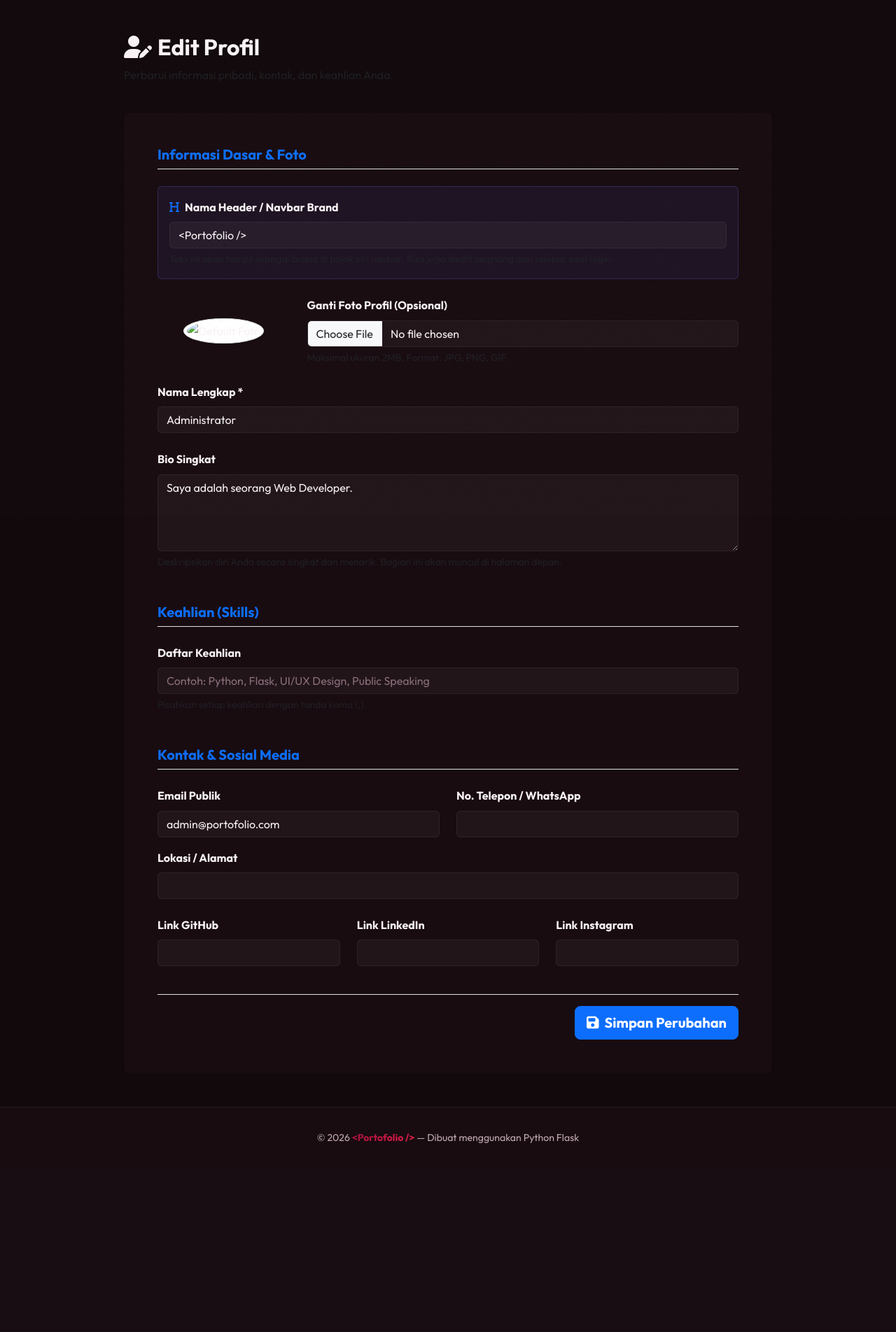
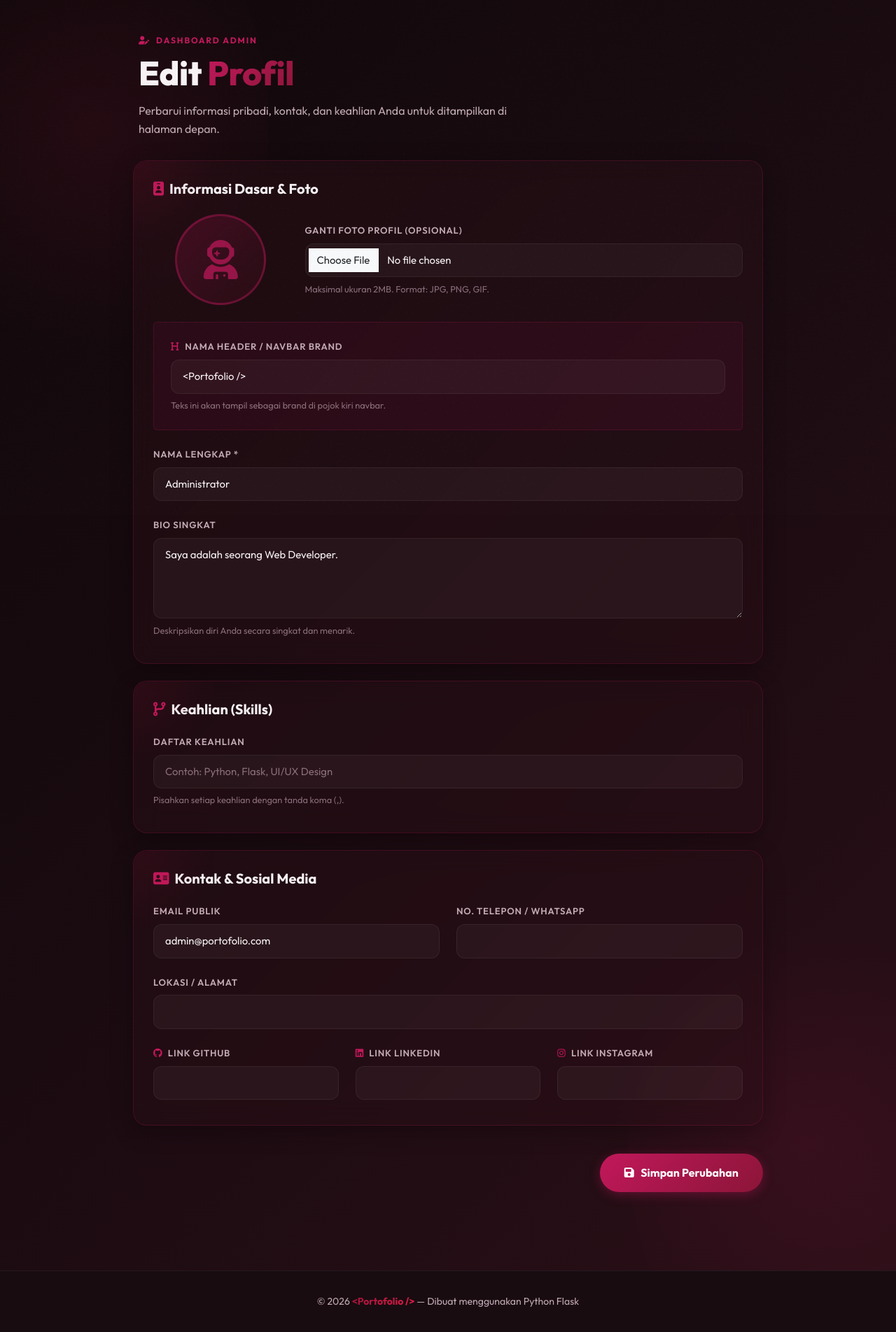
Before and after one commit to ihyamiftahurrohman/portofolio_ihya, a Flask app: page /dashboard/profile in a window 1280 px wide. Shown: the part 64-1968 px from the top of the page at 70% size. Before the commit the page ends 1698 px from the top, so only its background shows below. Run offline with Flask 3, Linux system fonts and the light colour scheme; a user stored in the database is signed in; some libraries are stand-ins or nearby versions.

Commit message:
sesuaikan halaman Edit Profil dengan tema Dark Burgundy Bento Grid

```diff
--- a/templates/dashboard/profile.html
+++ b/templates/dashboard/profile.html
@@ -3,117 +3,136 @@
 {% block title %}Edit Profil - Dashboard Admin{% endblock %}
 
 {% block content %}
-<div class="container py-5">
-    <div class="row justify-content-center">
-        <div class="col-lg-10">
-            <div class="d-flex justify-content-between align-items-center mb-4">
-                <div>
-                    <h2 class="fw-bold"><i class="fa-solid fa-user-pen me-2"></i>Edit Profil</h2>
-                    <p class="text-muted">Perbarui informasi pribadi, kontak, dan keahlian Anda.</p>
-                </div>
+<div class="bento-section" style="background: linear-gradient(135deg, #0f0709, #1a0b11, #2b0f17); min-height: calc(100vh - var(--navbar-h)); position: relative; overflow: hidden;">
+
+    <!-- Subtle glow effect background -->
+    <div style="position: absolute; top: -10%; left: -10%; width: 40%; height: 40%; background: radial-gradient(circle, rgba(139, 21, 56, 0.15) 0%, transparent 70%); border-radius: 50%; pointer-events: none;"></div>
+    <div style="position: absolute; bottom: -10%; right: -10%; width: 40%; height: 40%; background: radial-gradient(circle, rgba(194, 24, 91, 0.1) 0%, transparent 70%); border-radius: 50%; pointer-events: none;"></div>
+
+    <div class="bento-section-header reveal" style="max-width: 900px; margin-top: 1rem; position: relative; z-index: 1;">
+        <p class="page-label" style="color: #c2185b;"><i class="fa-solid fa-user-pen me-1"></i> Dashboard Admin</p>
+        <h1 class="page-title">Edit <span style="background: linear-gradient(135deg, #c2185b, #8b1538); -webkit-background-clip: text; -webkit-text-fill-color: transparent;">Profil</span></h1>
+        <p class="page-subtitle" style="color: #c2a9b3;">Perbarui informasi pribadi, kontak, dan keahlian Anda untuk ditampilkan di halaman depan.</p>
     </div>
 
     <!-- Pesan Sukses / Error -->
+    <div style="max-width: 900px; margin: 0 auto; position: relative; z-index: 1;">
         {% with messages = get_flashed_messages(with_categories=true) %}
             {% if messages %}
                 {% for category, message in messages %}
-                        <div class="alert alert-{{ category }} alert-dismissible fade show shadow-sm" role="alert">
+                    <div class="alert alert-{{ category }} alert-dismissible fade show mb-4 reveal" role="alert" style="border-radius: var(--radius-md); background: rgba(194, 24, 91, 0.15); border: 1px solid rgba(194, 24, 91, 0.3); color: #f8f2f4;">
                         {{ message }}
-                            <button type="button" class="btn-close" data-bs-dismiss="alert" aria-label="Close"></button>
+                        <button type="button" class="btn-close btn-close-white" data-bs-dismiss="alert" aria-label="Close"></button>
                     </div>
                 {% endfor %}
             {% endif %}
         {% endwith %}
+    </div>
 
-            <div class="card shadow-sm border-0">
-                <div class="card-body p-4 p-md-5">
-                    <!-- enctype="multipart/form-data" diperlukan karena ada fitur upload foto profil -->
+    <div style="max-width: 900px; margin: 0 auto; position: relative; z-index: 1;">
         <form action="{{ url_for('dashboard_profile') }}" method="POST" enctype="multipart/form-data">
 
+            <div class="bento-grid" style="grid-template-columns: 1fr; gap: 1.5rem;">
+
                 <!-- BAGIAN 1: Foto Profil & Informasi Dasar -->
-                        <h5 class="fw-bold text-primary mb-4 border-bottom pb-2">Informasi Dasar & Foto</h5>
-
-                        <!-- Field Site Name / Nama Header -->
-                        <div class="mb-4 p-3 rounded" style="background: rgba(99,102,241,0.08); border: 1px solid rgba(99,102,241,0.25);">
-                            <label for="site_name" class="form-label fw-bold"><i class="fa-solid fa-heading me-2 text-primary"></i>Nama Header / Navbar Brand</label>
-                            <input type="text" class="form-control bg-light" id="site_name" name="site_name" value="{{ user.site_name or '&lt;Portofolio /&gt;' }}" maxlength="60" placeholder="Contoh: &lt;MyPortfolio /&gt;">
-                            <div class="form-text">Teks ini akan tampil sebagai brand di pojok kiri navbar. Bisa juga diedit langsung dari navbar saat login.</div>
-                        </div>
+                <div class="bento-cell reveal reveal-1" style="background: rgba(43, 15, 23, 0.4); backdrop-filter: blur(16px); border: 1px solid rgba(194, 24, 91, 0.2); box-shadow: 0 8px 32px rgba(0,0,0,0.3); border-radius: 20px;">
+                    <h5 style="color: #f8f2f4; font-weight: 700; margin-bottom: 1.5rem; display: flex; align-items: center; gap: 0.5rem;">
+                        <i class="fa-solid fa-id-badge" style="color: #c2185b;"></i> Informasi Dasar & Foto
+                    </h5>
 
                     <div class="row mb-4 align-items-center">
                         <div class="col-md-3 text-center mb-3 mb-md-0">
                             {% if user.photo %}
-                                    <img src="{{ url_for('static', filename='uploads/' + user.photo) }}" class="rounded-circle img-thumbnail shadow-sm" alt="Foto Profil" style="width: 150px; height: 150px; object-fit: cover;">
+                                <img src="{{ url_for('static', filename='uploads/' + user.photo) }}" alt="Foto Profil" style="width: 130px; height: 130px; object-fit: cover; border-radius: 50%; border: 3px solid rgba(194, 24, 91, 0.4); box-shadow: 0 4px 15px rgba(0,0,0,0.5);">
                             {% else %}
-                                    <!-- Gambar default jika belum pernah upload foto -->
-                                    <img src="https://via.placeholder.com/150" class="rounded-circle img-thumbnail shadow-sm" alt="Default Foto">
+                                <div style="width: 130px; height: 130px; border-radius: 50%; background: linear-gradient(135deg, rgba(194, 24, 91, 0.2), rgba(139, 21, 56, 0.1)); display: flex; align-items: center; justify-content: center; border: 3px solid rgba(194, 24, 91, 0.4); margin: 0 auto;">
+                                    <i class="fa-solid fa-user-astronaut" style="font-size: 3.5rem; color: #c2185b; opacity: 0.7;"></i>
+                                </div>
                             {% endif %}
                         </div>
                         <div class="col-md-9">
-                                <label for="photo" class="form-label fw-bold">Ganti Foto Profil (Opsional)</label>
-                                <input class="form-control bg-light" type="file" id="photo" name="photo" accept="image/png, image/jpeg, image/jpg, image/gif">
-                                <div class="form-text">Maksimal ukuran 2MB. Format: JPG, PNG, GIF.</div>
+                            <label for="photo" class="form-label-custom">Ganti Foto Profil (Opsional)</label>
+                            <input class="form-control form-control-dark" type="file" id="photo" name="photo" accept="image/png, image/jpeg, image/jpg, image/gif">
+                            <div style="font-size: 0.8rem; color: #8a6d79; margin-top: 0.4rem;">Maksimal ukuran 2MB. Format: JPG, PNG, GIF.</div>
+                        </div>
+                    </div>
+
+                    <div class="mb-4 p-4 rounded" style="background: rgba(194, 24, 91, 0.08); border: 1px solid rgba(194, 24, 91, 0.2); border-radius: 16px;">
+                        <label for="site_name" class="form-label-custom"><i class="fa-solid fa-heading me-2" style="color: #c2185b;"></i>Nama Header / Navbar Brand</label>
+                        <input type="text" class="form-control form-control-dark" id="site_name" name="site_name" value="{{ user.site_name or '&lt;Portofolio /&gt;' }}" maxlength="60" placeholder="Contoh: &lt;MyPortfolio /&gt;">
+                        <div style="font-size: 0.8rem; color: #8a6d79; margin-top: 0.4rem;">Teks ini akan tampil sebagai brand di pojok kiri navbar.</div>
+                    </div>
+
+                    <div class="mb-4">
+                        <label for="name" class="form-label-custom">Nama Lengkap *</label>
+                        <input type="text" class="form-control form-control-dark" id="name" name="name" value="{{ user.name }}" required>
+                    </div>
+
+                    <div class="mb-2">
+                        <label for="bio" class="form-label-custom">Bio Singkat</label>
+                        <textarea class="form-control form-control-dark" id="bio" name="bio" rows="4">{{ user.bio or '' }}</textarea>
+                        <div style="font-size: 0.8rem; color: #8a6d79; margin-top: 0.4rem;">Deskripsikan diri Anda secara singkat dan menarik.</div>
+                    </div>
+                </div>
+
+                <!-- BAGIAN 2: Keahlian (Skills) -->
+                <div class="bento-cell reveal reveal-2" style="background: rgba(43, 15, 23, 0.4); backdrop-filter: blur(16px); border: 1px solid rgba(194, 24, 91, 0.2); box-shadow: 0 8px 32px rgba(0,0,0,0.3); border-radius: 20px;">
+                    <h5 style="color: #f8f2f4; font-weight: 700; margin-bottom: 1.5rem; display: flex; align-items: center; gap: 0.5rem;">
+                        <i class="fa-solid fa-code-branch" style="color: #c2185b;"></i> Keahlian (Skills)
+                    </h5>
+                    <div class="mb-2">
+                        <label for="skills" class="form-label-custom">Daftar Keahlian</label>
+                        <input type="text" class="form-control form-control-dark" id="skills" name="skills" value="{{ user.skills or '' }}" placeholder="Contoh: Python, Flask, UI/UX Design">
+                        <div style="font-size: 0.8rem; color: #8a6d79; margin-top: 0.4rem;">Pisahkan setiap keahlian dengan tanda koma (,).</div>
+                    </div>
+                </div>
+
+                <!-- BAGIAN 3: Kontak & Sosial Media -->
+                <div class="bento-cell reveal reveal-3" style="background: rgba(43, 15, 23, 0.4); backdrop-filter: blur(16px); border: 1px solid rgba(194, 24, 91, 0.2); box-shadow: 0 8px 32px rgba(0,0,0,0.3); border-radius: 20px;">
+                    <h5 style="color: #f8f2f4; font-weight: 700; margin-bottom: 1.5rem; display: flex; align-items: center; gap: 0.5rem;">
+                        <i class="fa-solid fa-address-card" style="color: #c2185b;"></i> Kontak & Sosial Media
+                    </h5>
+
+                    <div class="row g-4 mb-4">
+                        <div class="col-md-6">
+                            <label for="email" class="form-label-custom">Email Publik</label>
+                            <input type="email" class="form-control form-control-dark" id="email" name="email" value="{{ user.email or '' }}">
+                        </div>
+                        <div class="col-md-6">
+                            <label for="phone" class="form-label-custom">No. Telepon / WhatsApp</label>
+                            <input type="text" class="form-control form-control-dark" id="phone" name="phone" value="{{ user.phone or '' }}">
                         </div>
                     </div>
 
                     <div class="mb-4">
-                            <label for="name" class="form-label fw-bold">Nama Lengkap *</label>
-                            <input type="text" class="form-control bg-light" id="name" name="name" value="{{ user.name }}" required>
+                        <label for="address" class="form-label-custom">Lokasi / Alamat</label>
+                        <input type="text" class="form-control form-control-dark" id="address" name="address" value="{{ user.address or '' }}">
                     </div>
 
-                        <div class="mb-4">
-                            <label for="bio" class="form-label fw-bold">Bio Singkat</label>
-                            <textarea class="form-control bg-light" id="bio" name="bio" rows="4">{{ user.bio or '' }}</textarea>
-                            <div class="form-text">Deskripsikan diri Anda secara singkat dan menarik. Bagian ini akan muncul di halaman depan.</div>
+                    <div class="row g-4 mb-2">
+                        <div class="col-md-4">
+                            <label for="github" class="form-label-custom"><i class="fa-brands fa-github me-1" style="color: #c2185b;"></i> Link GitHub</label>
+                            <input type="url" class="form-control form-control-dark" id="github" name="github" value="{{ user.github or '' }}">
                         </div>
-
-                        <!-- BAGIAN 2: Keahlian (Skills) -->
-                        <h5 class="fw-bold text-primary mt-5 mb-4 border-bottom pb-2">Keahlian (Skills)</h5>
-                        <div class="mb-4">
-                            <label for="skills" class="form-label fw-bold">Daftar Keahlian</label>
-                            <input type="text" class="form-control bg-light" id="skills" name="skills" value="{{ user.skills or '' }}" placeholder="Contoh: Python, Flask, UI/UX Design, Public Speaking">
-                            <div class="form-text">Pisahkan setiap keahlian dengan tanda koma (,).</div>
+                        <div class="col-md-4">
+                            <label for="linkedin" class="form-label-custom"><i class="fa-brands fa-linkedin me-1" style="color: #c2185b;"></i> Link LinkedIn</label>
+                            <input type="url" class="form-control form-control-dark" id="linkedin" name="linkedin" value="{{ user.linkedin or '' }}">
                         </div>
-
-                        <!-- BAGIAN 3: Kontak & Sosial Media -->
-                        <h5 class="fw-bold text-primary mt-5 mb-4 border-bottom pb-2">Kontak & Sosial Media</h5>
-                        <div class="row">
-                            <div class="col-md-6 mb-3">
-                                <label for="email" class="form-label fw-bold">Email Publik</label>
-                                <input type="email" class="form-control bg-light" id="email" name="email" value="{{ user.email or '' }}">
+                        <div class="col-md-4">
+                            <label for="instagram" class="form-label-custom"><i class="fa-brands fa-instagram me-1" style="color: #c2185b;"></i> Link Instagram</label>
+                            <input type="url" class="form-control form-control-dark" id="instagram" name="instagram" value="{{ user.instagram or '' }}">
                         </div>
-                            <div class="col-md-6 mb-3">
-                                <label for="phone" class="form-label fw-bold">No. Telepon / WhatsApp</label>
-                                <input type="text" class="form-control bg-light" id="phone" name="phone" value="{{ user.phone or '' }}">
-                            </div>
-                        </div>
-                        <div class="mb-4">
-                            <label for="address" class="form-label fw-bold">Lokasi / Alamat</label>
-                            <input type="text" class="form-control bg-light" id="address" name="address" value="{{ user.address or '' }}">
-                        </div>
-
-                        <div class="row">
-                            <div class="col-md-4 mb-3">
-                                <label for="github" class="form-label fw-bold">Link GitHub</label>
-                                <input type="url" class="form-control bg-light" id="github" name="github" value="{{ user.github or '' }}">
-                            </div>
-                            <div class="col-md-4 mb-3">
-                                <label for="linkedin" class="form-label fw-bold">Link LinkedIn</label>
-                                <input type="url" class="form-control bg-light" id="linkedin" name="linkedin" value="{{ user.linkedin or '' }}">
-                            </div>
-                            <div class="col-md-4 mb-3">
-                                <label for="instagram" class="form-label fw-bold">Link Instagram</label>
-                                <input type="url" class="form-control bg-light" id="instagram" name="instagram" value="{{ user.instagram or '' }}">
                     </div>
                 </div>
 
-                        <div class="d-flex justify-content-end mt-4 pt-3 border-top">
-                            <button type="submit" class="btn btn-primary fw-bold btn-lg"><i class="fa-solid fa-save me-2"></i>Simpan Perubahan</button>
+                <!-- Submit Button -->
+                <div class="reveal reveal-4" style="margin-top: 1rem; margin-bottom: 3rem; text-align: right;">
+                    <button type="submit" style="background: linear-gradient(135deg, #c2185b, #8b1538); color: #fff; border: none; padding: 0.9rem 2.2rem; border-radius: 50px; font-weight: 700; font-size: 1rem; transition: all 0.3s ease; box-shadow: 0 4px 15px rgba(194, 24, 91, 0.35); display: inline-flex; align-items: center; gap: 0.6rem; cursor: pointer;" onmouseover="this.style.transform='translateY(-3px)'; this.style.boxShadow='0 8px 25px rgba(194, 24, 91, 0.55)';" onmouseout="this.style.transform='translateY(0)'; this.style.boxShadow='0 4px 15px rgba(194, 24, 91, 0.35)';">
+                        <i class="fa-solid fa-save"></i> Simpan Perubahan
+                    </button>
+                </div>
             </div>
         </form>
     </div>
 </div>
-        </div>
-    </div>
-</div>
 {% endblock %}
```
Lines whose indentation alone changed are shown as unchanged.
